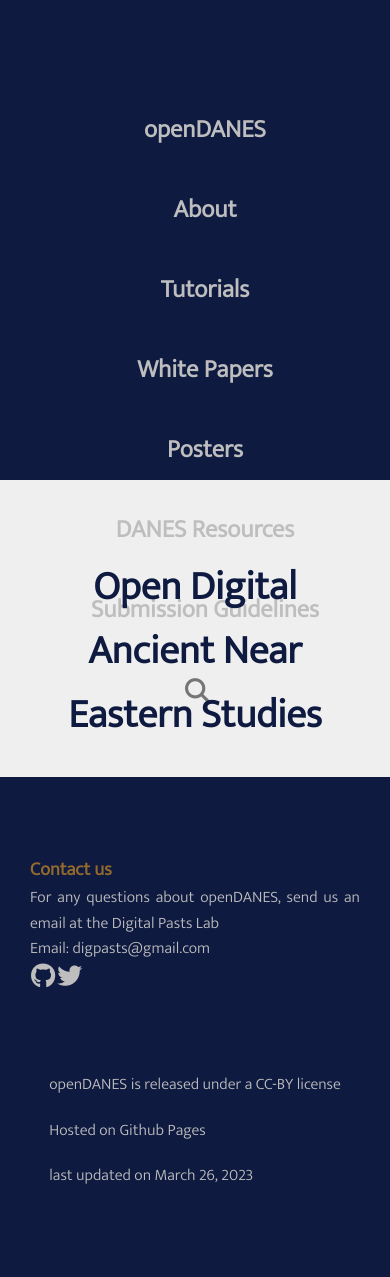
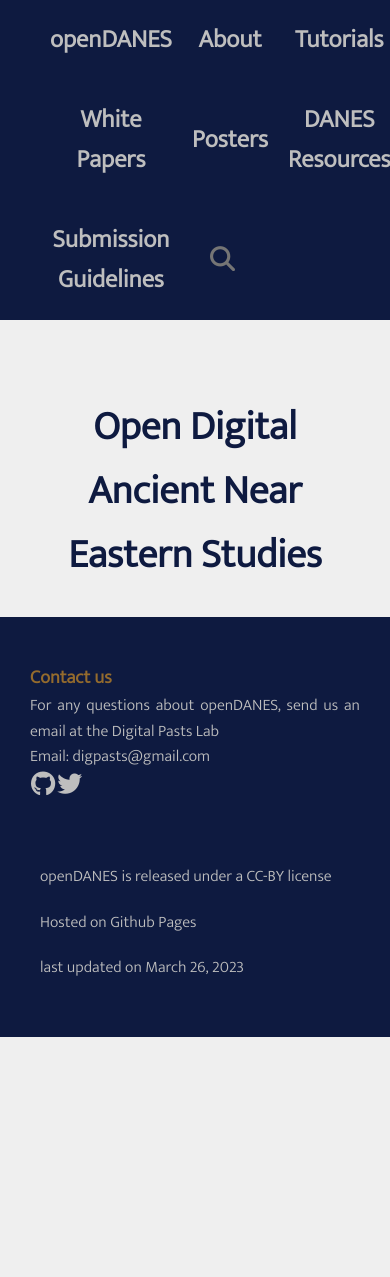
Before and after one commit to DigitalPasts/openDANES, a Jekyll site: the page built from index.md, in a window 390 px wide. Built offline with Jekyll 4.4.1, drawn with Linux system fonts in a browser that asks for light colours; nearby versions of some CDN libraries; after the commit the page ends 1037 px from its top, so only the background shows below that.

Commit message:
add responsive

```diff
--- a/assets/CSS/search-and-tags.css
+++ b/assets/CSS/search-and-tags.css
@@ -5,7 +5,7 @@
     border: 1px solid #333;
     border-radius: 10px;
     padding: 2.5%;
-    margin: 3%;
+    margin: 3% 0%;
     transition: background-color 0.3s ease-in-out;
     width: 100%;
 }
@@ -50,7 +50,8 @@
     border: 1px solid #333;
     border-radius: 10px;
     transition: background-color 0.3s ease-in-out;
-    padding: 0.4vw;
+    padding: 0.4vw 0.8vw;
+    margin: 0.5vw;
 }
 .tags span:hover {
     background-color: #bebebe;
@@ -120,3 +121,14 @@
 li #search-input:focus::placeholder {
     color: transparent;
 }
+
+@media (max-width: 700px) {
+    .tags span {
+        padding: 1vw 2vw;
+        margin: 1vw;
+    }
+
+    .cards .card .visible {
+        margin: 10% 0%;
+    }
+}
--- a/assets/CSS/style_0.2.css
+++ b/assets/CSS/style_0.2.css
@@ -281,28 +281,25 @@
     }
 
     header {
-        display: block;
-    }
-}
-@media (max-width: 900px) {
-    section {
-        margin: 15px 10vw;
-    }
-
-    header {
-        height: 160px;
+        height: 280px;
     }
     header ul {
         display: grid;
         grid-template-columns: 1fr 1fr 1fr;
         padding: 0 40px;
+        justify-content: space-around;
     }
     header ul li {
         padding: 20px 7px;
     }
 
     footer {
-        height: 160px;
+        height: 200px;
+    }
+}
+@media (max-width: 900px) {
+    section {
+        margin: 15px 10vw;
     }
 }
 @media (max-width: 700px) {
@@ -332,7 +329,7 @@
     }
 
     header {
-        height: 480px;
+        height: 320px;
     }
     header .logo {
         padding: 0;
@@ -344,19 +341,26 @@
         position: static;
     }
     header ul {
-        display: block;
-        margin-top: 80px;
         width: 100vw;
     }
 
     footer {
-        height: 500px;
+        height: 380px;
         flex-direction: column;
         text-align: justify;
-        justify-content: space-evenly;
+        align-items: flex-start;
     }
 
     #credits {
         flex-direction: column;
     }
 }
+@media (max-width: 500px) {
+    header {
+        height: 320px;
+    }
+
+    footer {
+        height: 420px;
+    }
+}
```
Also changed, not shown: assets/CSS/search-and-tags.scss (+15 -2 lines), assets/CSS/style_0.2.scss (+30 -24 lines), 4 other files.
